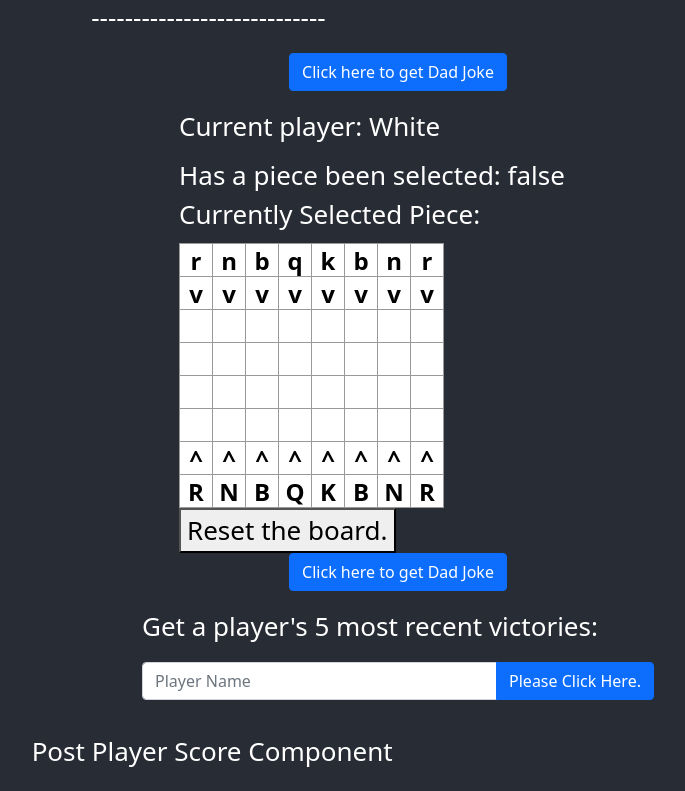
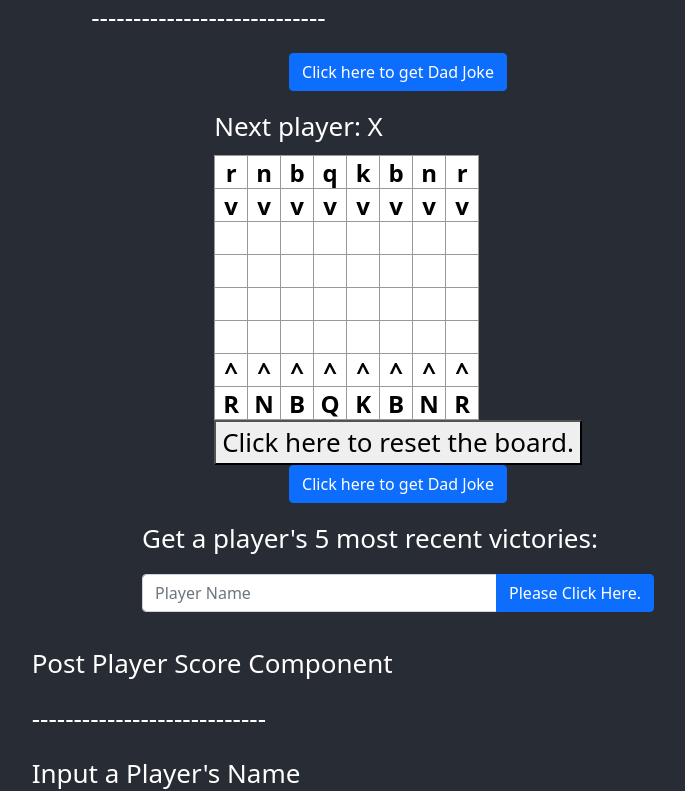
Before and after one commit to aruss314/FeedbackPage.Wfe, a React (Create React App) app: page / in a window 1280 px wide. Shown: the part 698-1489 px from the top of the page, without its empty margins (242-927 px from the left). Built offline with nearby package versions, Linux system fonts and the light colour scheme.

Commit message:
Reset large chess board (#16)
* Delete Win History Record by ID button is now live

* Large ChessBoard Reset Button is now Live

```diff
--- a/src/components/ChessComponent.js
+++ b/src/components/ChessComponent.js
@@ -1,122 +1,35 @@
-
 import { Button } from 'bootstrap';
 import React from 'react'
 
-export default Chess;
+import { toast } from 'react-toastify';
 
-
-
-let currentlySelectedPiece = "";
-let hasApieceBeenSelected = new Boolean(false);
-
-function Chess() {
-    return (<Game />)
-}
-
-function Square(props) {
+function Square({ onClick: onSquareClick, value }) {
   return (
-        <button className="square" onClick={props.onClick}>
-            {props.value}
+    <button className="square" onClick={onSquareClick} >
+      {value}
     </button>
   );
 }
 
-function ResetBoardButton(props) {
-  function resetTheBoard(){
-     // this.setState(
-           //this.state.squares = this.state.InitialStateForTheBoard
-      //      )
-
-//    const herp = this.state.InitialStateForTheBoard;
- //   this.setState( { squares: herp } );
-
-  }
-
-    return (
-        <button
-        onClick = { () => resetTheBoard() }
-        >
-            Reset the board.
-        </button>
-    );
-}
-
-
-
-
-
-
-
+let currentlySelectedPiece = "";
+let hasApieceBeenSelected = new Boolean(false);
 
 class Board extends React.Component {
 
   constructor(props) {
     super(props);
-
-        this.state = {
-            squares: [
-                'r', 'n', 'b', 'q', 'k', 'b', 'n', 'r',
-                'v', 'v', 'v', 'v', 'v', 'v', 'v', 'v',
-                null, null, null, null, null, null, null, null,
-                null, null, null, null, null, null, null, null,
-                null, null, null, null, null, null, null, null,
-                null, null, null, null, null, null, null, null,
-                '^', '^', '^', '^', '^', '^', '^', '^',
-                'R', 'N', 'B', 'Q', 'K', 'B', 'N', 'R',
-            ],
-
-            InitialStateForTheBoard: [
-                'r', 'n', 'b', 'q', 'k', 'b', 'n', 'r',
-                'v', 'v', 'v', 'v', 'v', 'v', 'v', 'v',
-                null, null, null, null, null, null, null, null,
-                null, null, null, null, null, null, null, null,
-                null, null, null, null, null, null, null, null,
-                null, null, null, null, null, null, null, null,
-                '^', '^', '^', '^', '^', '^', '^', '^',
-                'R', 'N', 'B', 'Q', 'K', 'B', 'N', 'R',
-            ],
-
-            xIsNext: true, /* currentPlayer  */
-        };
   }
 
-    handleClick(i) {
-        const squares = this.state.squares.slice();
-
-        if (hasApieceBeenSelected == true) {
-            squares[i] = currentlySelectedPiece;
-            currentlySelectedPiece = null;
-            hasApieceBeenSelected = false;
-        }
-
-        else {
-            currentlySelectedPiece = squares[i];
-            hasApieceBeenSelected = true;
-            squares[i] = null;
-        }
-
-        this.setState({ squares: squares });
-    }
-
-
-
   renderSquare(i) {
-        return <
-            Square value={this.state.squares[i]}
-            onClick={() => this.handleClick(i)}
-        />;
+    return <Square value={this.props.squares[i]} onClick={() => this.props.handleSquareClick(i)} />;
   }
 
   render() {
-        const status = 'Current player: ' + (this.state.xIsNext ? 'White' : 'Black');
-        const isApieceSelected = 'Has a piece been selected: ' + hasApieceBeenSelected.toString();
-        const playerPiece = 'Currently Selected Piece: ' + currentlySelectedPiece;
+    const status = 'Next player: X';
+
     return (
-            <div>
+      <>
         <div className="status">{status}</div>
-                <div> {isApieceSelected} </div>
-                <div className="status"> {playerPiece} </div>
-
         <div className="board-row">
           {this.renderSquare(0)}
           {this.renderSquare(1)}
@@ -204,11 +117,7 @@ class Board extends React.Component {
           {this.renderSquare(62)}
           {this.renderSquare(63)}
         </div>
-
-                { <div> <ResetBoardButton /> </div>  }
-
-            </div>
-
+      </>
     );
   }
 }
@@ -228,3 +137,70 @@ class Game extends React.Component {
     );
   }
 }
+
+
+class Chess extends React.Component {
+
+  constructor(props) {
+    super(props);
+    this.state = {
+      squares: this.defaultBoard
+    }
+  }
+
+  defaultBoard = [
+    'r', 'n', 'b', 'q', 'k', 'b', 'n', 'r',
+    'v', 'v', 'v', 'v','v', 'v', 'v', 'v',
+    null, null, null, null, null, null, null, null,
+    null, null, null, null, null, null, null, null,
+    null, null, null, null, null, null, null, null,
+    null, null, null, null, null, null, null, null,
+    '^', '^', '^', '^','^', '^', '^', '^',
+    'R', 'N', 'B', 'Q', 'K', 'B', 'N', 'R'
+     ]
+
+  resetTheBoard = () => {
+   // alert('board reset');
+   toast.success("The board has been reset.");
+    this.setState({
+      squares: this.defaultBoard
+    });
+  }
+
+  handleClick=(i) => {
+    const squares = this.state.squares.slice();
+
+    if (hasApieceBeenSelected == true) {
+        squares[i] = currentlySelectedPiece;
+        currentlySelectedPiece = null;
+        hasApieceBeenSelected = false;
+    }
+
+    else {
+        currentlySelectedPiece = squares[i];
+        hasApieceBeenSelected = true;
+        squares[i] = null;
+    }
+
+    this.setState({ squares: squares });
+  }
+
+  render() {
+    const { squares } = this.state;
+    return (
+      <>
+        <Board squares={squares} handleSquareClick={this.handleClick}  />
+
+        <button
+          onClick=  /* {() => alert('Resetting the board.')} */
+          {this.resetTheBoard}
+        >
+          Click here to reset the board.
+        </button>
+
+      </>
+    );
+  }
+}
+
+export default Chess;
```
Lines whose indentation alone changed are shown as unchanged.
